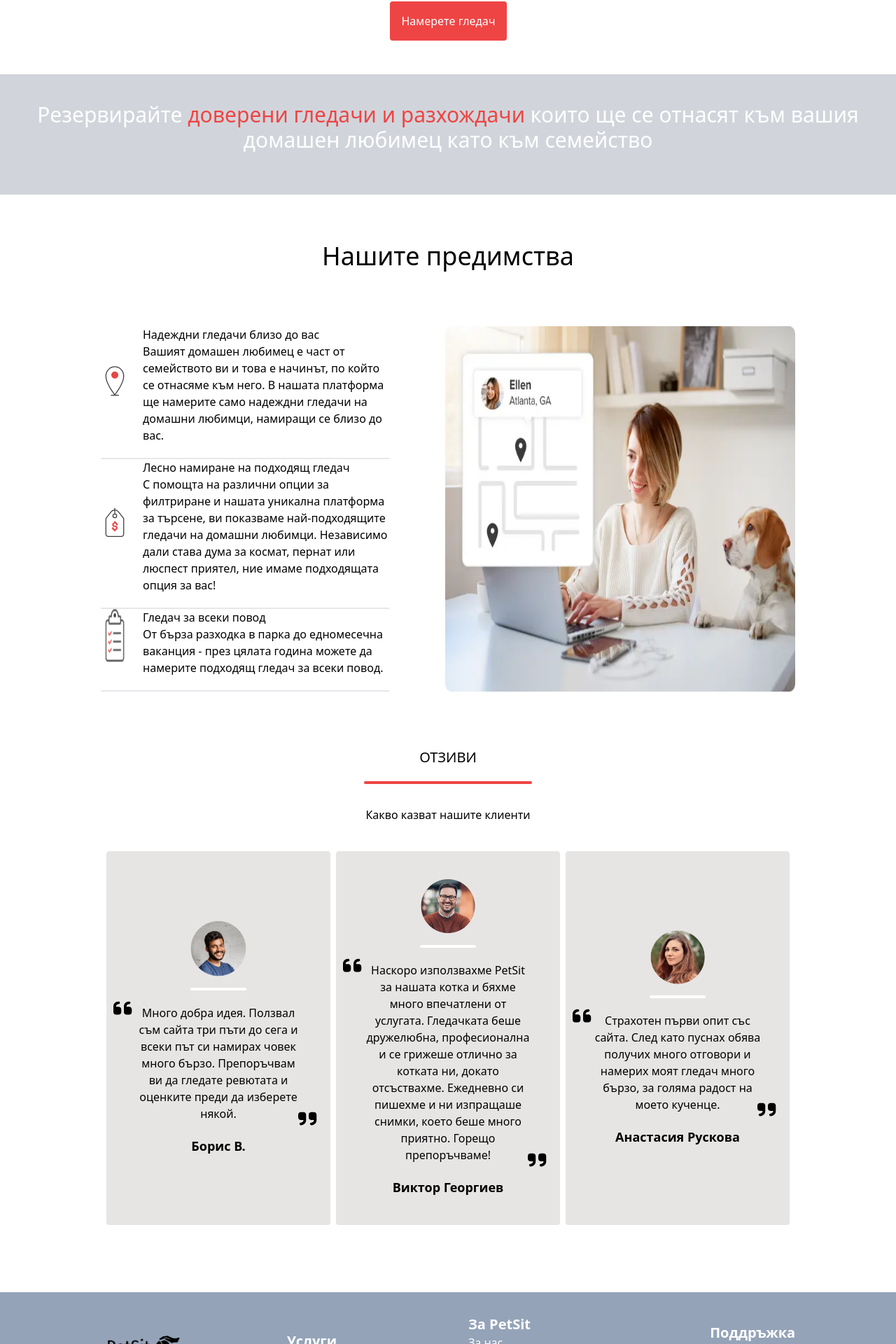
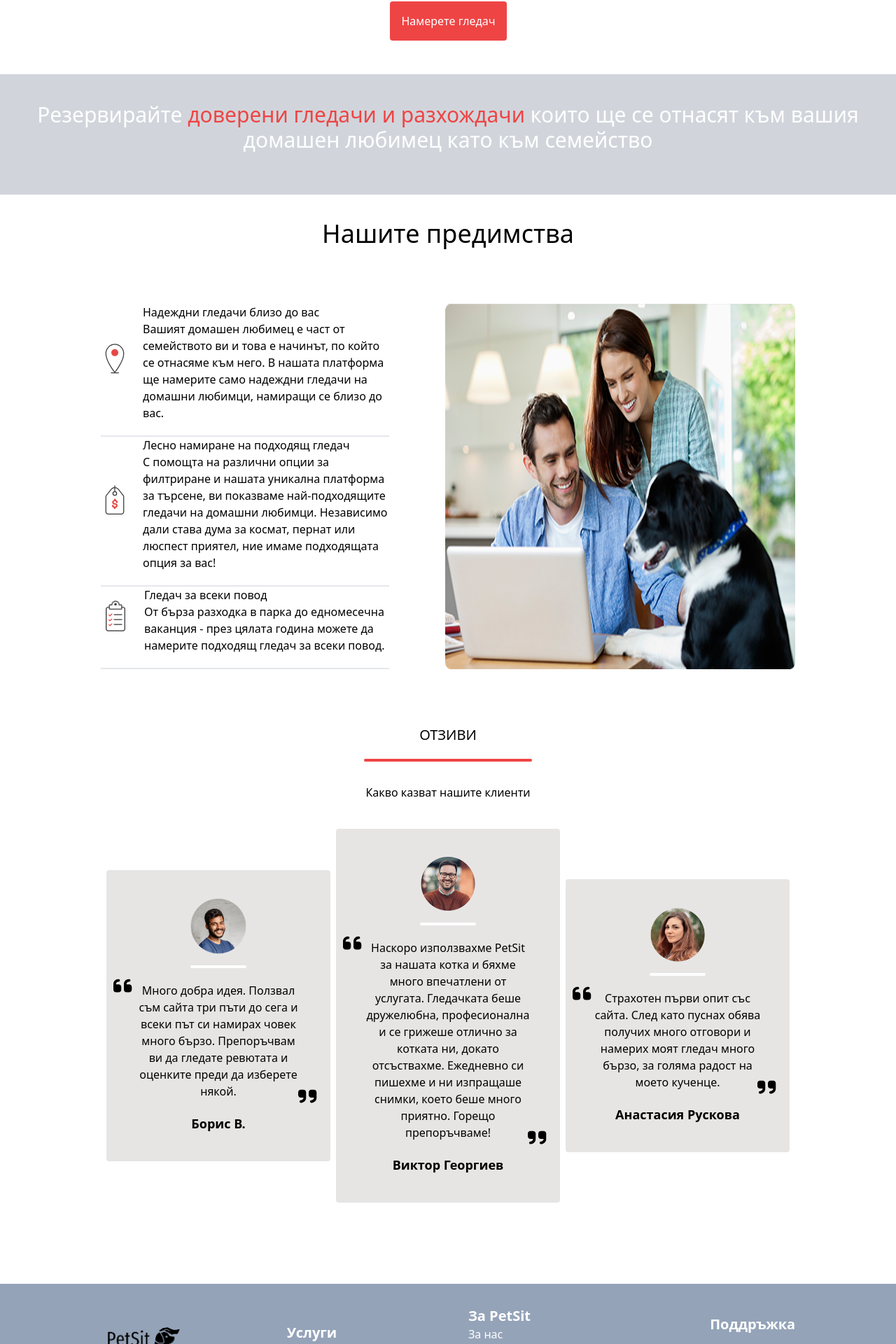
Before and after one commit to vinnie9309/petwalk, a Next.js app: page / in a window 1280 px wide. Shown: the part 1734-3654 px from the top of the page at 70% size. Built offline with nearby package versions, Linux system fonts and the light colour scheme.

Commit message:
adding latest progress on home page

```diff
--- a/app/page.tsx
+++ b/app/page.tsx
@@ -1,5 +1,5 @@
 import Header from "../components/header/Header";
-import CatWoman from '../public/assets/images/woman-cat.webp';
+import dogWoman from '../public/assets/images/home-first.png';
 import Image from "next/image";
 import { FontAwesomeIcon } from "@fortawesome/react-fontawesome";
 import {
@@ -13,7 +13,7 @@ import {
 } from "@fortawesome/free-solid-svg-icons";
 import './styles.css';
 import Footer from "../components/footer/Footer";
-import ladyDog from '../public/assets/images/lady-laptop-dog.webp';
+import ladyDog from '../public/assets/images/home-second.png';
 import dollar from '../public/assets/images/icons/dollar-tag.svg';
 import pin from '../public/assets/images/icons/geo-locator.svg';
 import list from '../public/assets/images/icons/list.png';
@@ -90,7 +90,7 @@ export default function Home() {
               <h2 className="text-center text-4xl mb-20">Стъпки за наемане на гледач на домашни любимци</h2>
               <div className="flex flex-col justify-center lg:flex-row">
                 <div>
-                  <Image src={CatWoman} height="1024" width="500" alt="woman holding cat" />
+                  <Image src={dogWoman} height="1024" width="500" alt="woman hugging a dog" />
                 </div>
                 <div className="flex flex-col mt-8 justify-evenly lg:ml-16">
                   {/* Section 1 */}
@@ -130,7 +130,7 @@ export default function Home() {
           <h1 className="text-3xl text-center pt-2 mb-7">Резервирайте <span className="text-red-500">доверени гледачи и разхождачи</span> които ще се отнасят към вашия домашен любимец като към семейство</h1>
         </div>
         {/* 5 Our advantages */}
-        <div className="mt-72">
+        <div className="lg:mt-64 mt-96">
           <div>
             <h1 className="text-center text-4xl mb-20">Нашите предимства</h1>
             <div className="flex flex-col lg:flex-row">
@@ -149,8 +149,8 @@ export default function Home() {
                     <p>С помощта на различни опции за филтриране и нашата уникална платформа за търсене, ви показваме най-подходящите гледачи на домашни любимци. Независимо дали става дума за космат, пернат или люспест приятел, ние имаме подходящата опция за вас!</p>
                   </div>
                 </div>
-                <div className="flex border-b-2 pb-5">
-                  <Image src={list} height="60" width="40" alt="list icon" className="mr-5" />
+                <div className="flex items-center border-b-2 pb-5">
+                  <Image src={list} alt="list icon" className="mr-5 h-14 w-auto" />
                   <div>
                     <h3>Гледач за всеки повод</h3>
                     <p>От бърза разходка в парка до едномесечна ваканция - през цялата година можете да намерите подходящ гледач за всеки повод.</p>
@@ -168,8 +168,8 @@ export default function Home() {
           <h1 className="text-xl text-center mb-5">ОТЗИВИ</h1>
           <div className="bg-red-500 h-1 w-60 m-auto mb-8 rounded"></div>
           <p className="text-center mb-10">Какво казват нашите клиенти</p>
-          <div className="flex justify-evenly">
-            <div className="flex flex-col items-center bg-stone-200 max-w-xs p-10 rounded text-center justify-center">
+          <div className="flex flex-col items-center lg:justify-evenly lg:flex-row">
+            <div className="flex flex-col items-center bg-stone-200 max-w-xs p-10 rounded text-center justify-center mb-5">
               <Image src={man} height="120" width="80" alt="man smiling" />
               <div className="w-20 bg-white h-1 rounded mt-4"></div>
               <div className="relative">
@@ -180,7 +180,7 @@ export default function Home() {
               <p className="text-lg font-bold">Борис В.</p>
             </div>
 
-            <div className="flex flex-col items-center bg-stone-200 max-w-xs p-10 rounded text-center justify-center">
+            <div className="flex flex-col items-center bg-stone-200 max-w-xs p-10 rounded text-center justify-center mb-5">
               <Image src={man2} height="120" width="80" alt="man smiling" />
               <div className="w-20 bg-white h-1 rounded mt-4"></div>
               <div className="relative">
@@ -191,7 +191,7 @@ export default function Home() {
               <p className="text-lg font-bold">Виктор Георгиев</p>
             </div>
 
-            <div className="flex flex-col items-center bg-stone-200 max-w-xs p-10 rounded text-center justify-center">
+            <div className="flex flex-col items-center bg-stone-200 max-w-xs p-10 rounded text-center justify-center mb-5">
               <Image src={woman} height="120" width="80" alt="woman smiling" />
               <div className="w-20 bg-white h-1 rounded mt-4"></div>
               <div className="relative">
--- a/app/styles.css
+++ b/app/styles.css
@@ -8,3 +8,10 @@
     width: 2rem;
     height: 2rem;
 }
+
+@media only screen and (max-width: 600px) {
+    .circle-border {
+        height: 30px;
+        width: 40px;
+    }
+  }
```
Also changed, not shown: public/assets/images/home-first.png (added), public/assets/images/home-second.png (added).
